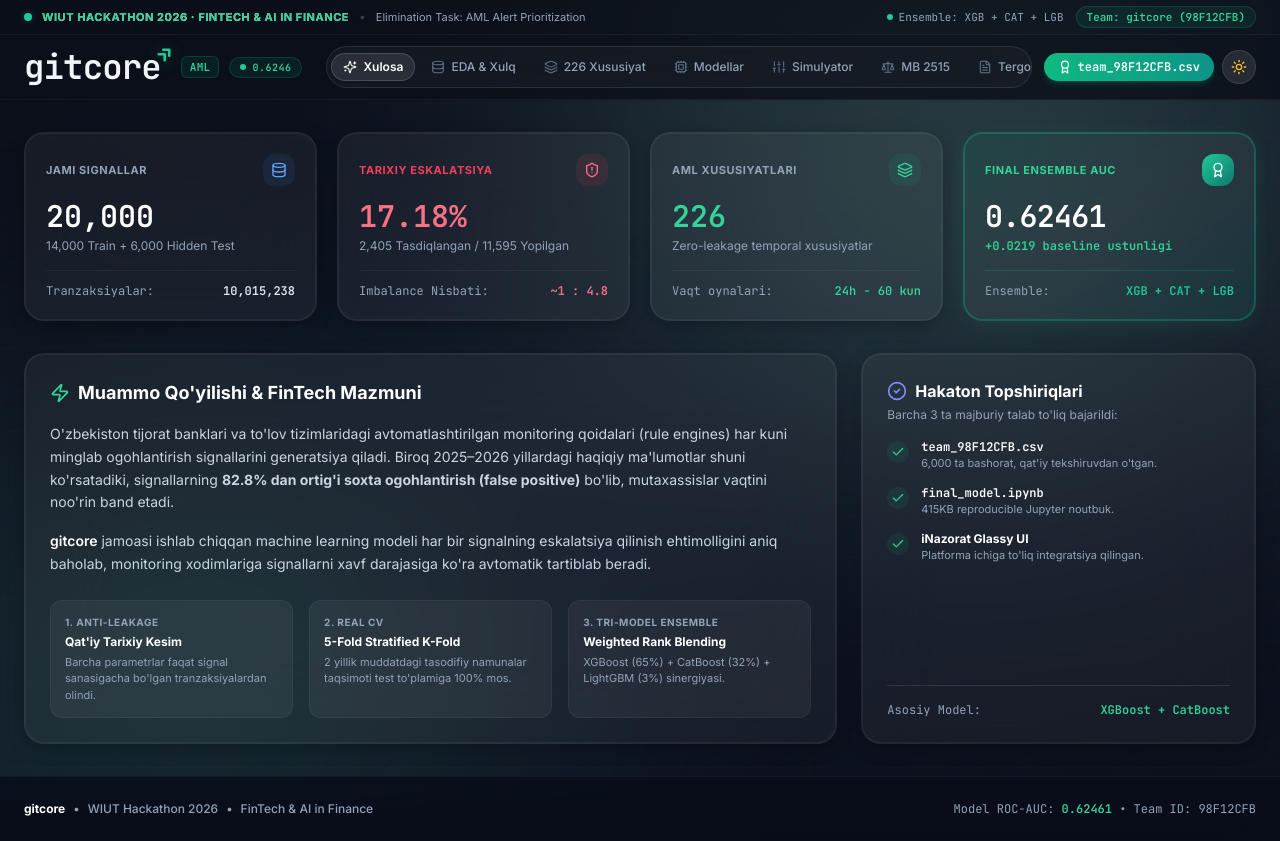
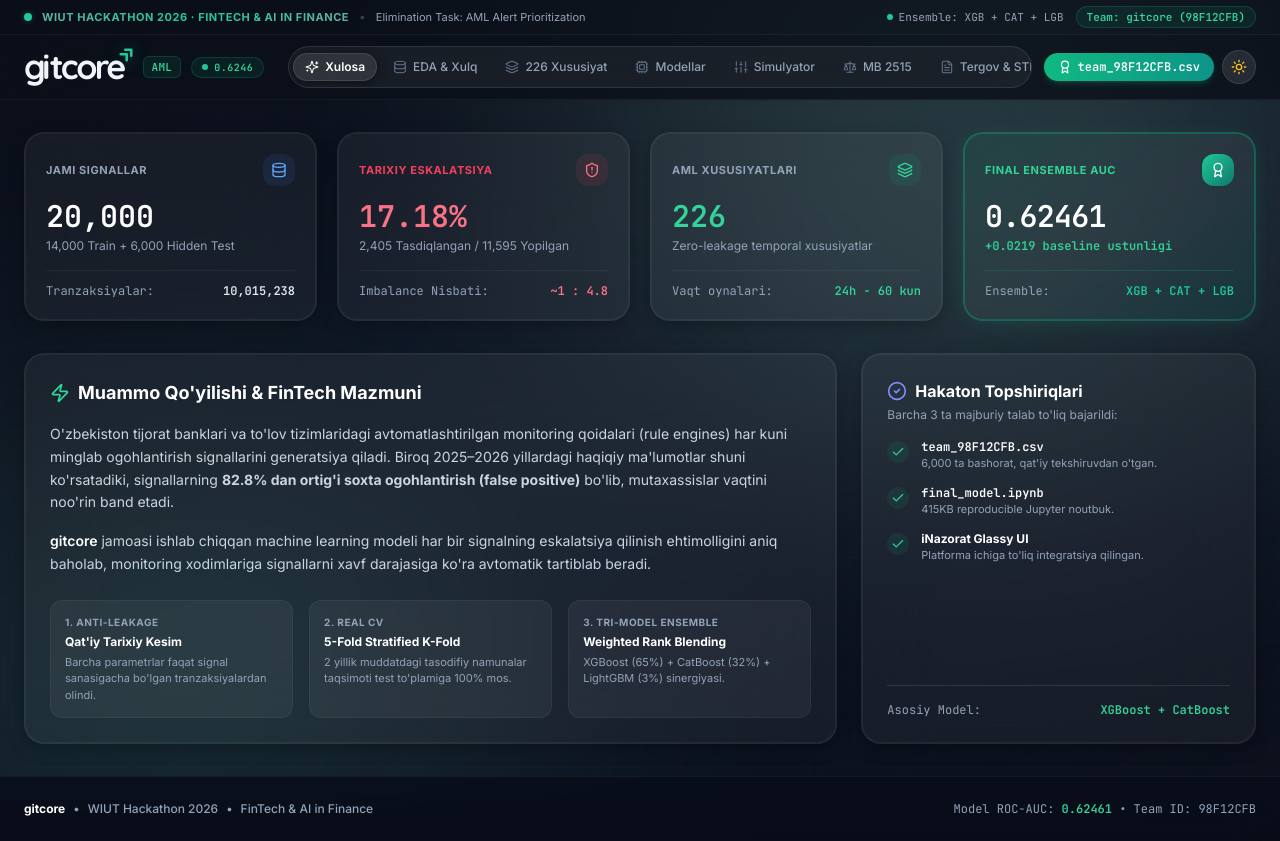
Before and after one commit to xurshidbahromov/gitcore-aml, a React (Vite) app in the folder eda-web/: page / in a window 1280 px wide. Built offline with nearby package versions, Linux system fonts and the light colour scheme.

Commit message:
feat: enhance UI components with Quicksand font, shiny text animation, and theme-aware tooltips

```diff
--- a/eda-web/src/App.tsx
+++ b/eda-web/src/App.tsx
@@ -265,7 +265,7 @@ export default function App() {
             >
               <div className="relative inline-flex items-center">
                 <span
-                  className="font-bold tracking-tight text-slate-800 dark:text-slate-100 leading-none text-[28px] sm:text-[34px] transition-colors"
+                  className="font-bold font-quicksand tracking-tight text-slate-800 dark:text-slate-100 leading-none text-[28px] sm:text-[34px] transition-colors"
                   style={{ fontFamily: "'Quicksand', sans-serif" }}
                 >
                   <DecryptedText
@@ -273,8 +273,8 @@ export default function App() {
                     trigger={logoKey}
                     speed={28}
                     maxIterations={12}
-                    className="font-bold tracking-tight text-slate-800 dark:text-slate-100 inline"
-                    encryptedClassName="text-[#20c997] font-mono drop-shadow-[0_0_8px_rgba(32,201,151,0.6)]"
+                    className="font-bold font-quicksand tracking-tight text-slate-800 dark:text-slate-100 inline"
+                    encryptedClassName="text-[#20c997] font-quicksand drop-shadow-[0_0_6px_rgba(32,201,151,0.5)]"
                   />
                 </span>
 
@@ -633,6 +633,7 @@ export default function App() {
                           boxShadow: isDark ? '0 10px 30px rgba(0,0,0,0.5)' : '0 10px 30px rgba(0,0,0,0.06)',
                           color: isDark ? '#f1f5f9' : '#0f172a'
                         }}
+                        labelStyle={{ color: isDark ? '#f1f5f9' : '#0f172a', fontWeight: 700, marginBottom: '4px' }}
                         itemStyle={{ color: isDark ? '#f1f5f9' : '#0f172a' }}
                       />
                       <Bar dataKey="normal" fill="#3b82f6" name="Tarixiy fon" radius={[4, 4, 0, 0]} />
@@ -663,6 +664,7 @@ export default function App() {
                           boxShadow: isDark ? '0 10px 30px rgba(0,0,0,0.5)' : '0 10px 30px rgba(0,0,0,0.06)',
                           color: isDark ? '#f1f5f9' : '#0f172a'
                         }}
+                        labelStyle={{ color: isDark ? '#f1f5f9' : '#0f172a', fontWeight: 700, marginBottom: '4px' }}
                         itemStyle={{ color: isDark ? '#f1f5f9' : '#0f172a' }}
                       />
                       <Bar dataKey="percentage" fill="#10b981" radius={[4, 4, 0, 0]} name="Ulush %" />
@@ -714,12 +716,25 @@ export default function App() {
                     data={filteredFeatures}
                     margin={{ top: 10, right: 30, left: 140, bottom: 10 }}
                   >
-                    <CartesianGrid strokeDasharray="3 3" stroke="#e2e8f0" strokeOpacity={0.4} horizontal={false} />
-                    <XAxis type="number" stroke="#64748b" fontSize={11} unit="%" />
-                    <YAxis dataKey="name" type="category" stroke="#64748b" fontSize={11} tickLine={false} width={135} />
+                    <CartesianGrid strokeDasharray="3 3" stroke={isDark ? "rgba(255,255,255,0.06)" : "#e2e8f0"} strokeOpacity={0.7} horizontal={false} />
+                    <XAxis type="number" stroke={isDark ? "#94a3b8" : "#64748b"} fontSize={11} unit="%" />
+                    <YAxis dataKey="name" type="category" stroke={isDark ? "#94a3b8" : "#64748b"} fontSize={11} tickLine={false} width={135} />
                     <Tooltip
                       formatter={(val: any) => [`${val}%`, 'Ahamiyati']}
-                      contentStyle={{ borderRadius: '12px' }}
+                      contentStyle={{
+                        backgroundColor: isDark ? '#0f172a' : '#ffffff',
+                        borderColor: isDark ? 'rgba(255,255,255,0.1)' : '#f1f2f4',
+                        borderRadius: '14px',
+                        boxShadow: isDark ? '0 10px 30px rgba(0,0,0,0.5)' : '0 10px 30px rgba(0,0,0,0.06)',
+                        color: isDark ? '#f1f5f9' : '#0f172a'
+                      }}
+                      labelStyle={{
+                        color: isDark ? '#f1f5f9' : '#0f172a',
+                        fontWeight: 700,
+                        fontSize: '13px',
+                        marginBottom: '4px'
+                      }}
+                      itemStyle={{ color: isDark ? '#34d399' : '#059669', fontWeight: 600 }}
                     />
                     <Bar dataKey="importance" fill="#10b981" radius={[0, 4, 4, 0]}>
                       {filteredFeatures.map((entry, index) => (
@@ -764,10 +779,25 @@ export default function App() {
                 <div className="h-80">
                   <ResponsiveContainer width="100%" height="100%">
                     <LineChart data={rocCurveData} margin={{ top: 10, right: 10, left: -20, bottom: 0 }}>
-                      <CartesianGrid strokeDasharray="3 3" stroke="#e2e8f0" strokeOpacity={0.4} />
-                      <XAxis dataKey="fpr" stroke="#64748b" fontSize={11} domain={[0, 1]} />
-                      <YAxis stroke="#64748b" fontSize={11} domain={[0, 1]} />
-                      <Tooltip contentStyle={{ borderRadius: '12px' }} />
+                      <CartesianGrid strokeDasharray="3 3" stroke={isDark ? "rgba(255,255,255,0.06)" : "#e2e8f0"} strokeOpacity={0.7} />
+                      <XAxis dataKey="fpr" stroke={isDark ? "#94a3b8" : "#64748b"} fontSize={11} domain={[0, 1]} />
+                      <YAxis stroke={isDark ? "#94a3b8" : "#64748b"} fontSize={11} domain={[0, 1]} />
+                      <Tooltip
+                        contentStyle={{
+                          backgroundColor: isDark ? '#0f172a' : '#ffffff',
+                          borderColor: isDark ? 'rgba(255,255,255,0.1)' : '#f1f2f4',
+                          borderRadius: '14px',
+                          boxShadow: isDark ? '0 10px 30px rgba(0,0,0,0.5)' : '0 10px 30px rgba(0,0,0,0.06)',
+                          color: isDark ? '#f1f5f9' : '#0f172a'
+                        }}
+                        labelStyle={{
+                          color: isDark ? '#f1f5f9' : '#0f172a',
+                          fontWeight: 700,
+                          fontSize: '13px',
+                          marginBottom: '4px'
+                        }}
+                        itemStyle={{ color: isDark ? '#f1f5f9' : '#0f172a' }}
+                      />
                       <Legend wrapperStyle={{ fontSize: '11px', paddingTop: '10px' }} />
                       <Line type="monotone" dataKey="baseline" stroke="#94a3b8" strokeDasharray="4 4" name="Tasodifiy (0.500)" dot={false} />
                       <Line type="monotone" dataKey="tpr_lgb" stroke="#10b981" name={`LightGBM (${modelMetricsData.lightgbmAUC.toFixed(4)})`} dot={false} strokeWidth={1.5} />
@@ -1739,8 +1769,8 @@ export default function App() {
 
         {/* OFFICIAL CENTRAL BANK STR (SUSPICIOUS TRANSACTION REPORT) MODAL */}
         {activeStrCase && (
-          <div className="fixed inset-0 z-50 flex items-center justify-center p-4 bg-slate-950/70 backdrop-blur-md overflow-y-auto animate-fadeIn">
-            <div className="bg-white dark:bg-[#0c1222] border-2 border-slate-300 dark:border-white/10 rounded-[24px] max-w-3xl w-full p-6 sm:p-8 shadow-2xl relative space-y-6 my-8 print:border-none print:shadow-none print:p-0">
+          <div className="fixed inset-0 z-50 flex items-center justify-center p-4 bg-slate-950/60 backdrop-blur-xl overflow-y-auto animate-fadeIn">
+            <div className="bg-white/95 dark:bg-[#0b0f19]/95 backdrop-blur-2xl border-2 border-[#f1f2f4] dark:border-white/10 rounded-[24px] max-w-3xl w-full p-6 sm:p-8 shadow-[0_20px_50px_rgba(15,23,42,0.15)] dark:shadow-[0_20px_50px_rgba(0,0,0,0.7)] relative space-y-6 my-8 print:border-none print:shadow-none print:p-0">
               {/* Close Button (Hidden on Print) */}
               <button
                 onClick={() => setActiveStrCase(null)}
--- a/eda-web/src/components/reactbits/AnimatedTabs.tsx
+++ b/eda-web/src/components/reactbits/AnimatedTabs.tsx
@@ -24,7 +24,7 @@ export const AnimatedTabs: React.FC<AnimatedTabsProps> = ({
 }) => {
   return (
     <nav
-      className={`relative flex items-center gap-1 p-1 bg-slate-100/90 dark:bg-white/[0.04] backdrop-blur-xl rounded-full border border-slate-200/80 dark:border-white/10 overflow-x-auto ${className}`}
+      className={`relative flex items-center gap-1 p-1 bg-slate-200/50 dark:bg-white/[0.06] backdrop-blur-xl rounded-full border border-[#f1f2f4] dark:border-white/10 overflow-x-auto ${className}`}
       style={{ scrollbarWidth: 'none', msOverflowStyle: 'none' }}
     >
       {tabs.map((tab) => {
@@ -45,7 +45,7 @@ export const AnimatedTabs: React.FC<AnimatedTabsProps> = ({
             {isActive && (
               <motion.div
                 layoutId="activePillIndicator"
-                className="absolute inset-0 bg-white dark:bg-white/10 rounded-full shadow-sm border border-slate-200/90 dark:border-white/15 -z-10"
+                className="absolute inset-0 bg-white dark:bg-white/10 rounded-full shadow-[0_2px_8px_rgba(0,0,0,0.06)] dark:shadow-[0_2px_12px_rgba(0,0,0,0.4)] border border-slate-200/60 dark:border-white/10 -z-10"
                 transition={{ type: 'spring', stiffness: 480, damping: 36 }}
               />
             )}
--- a/eda-web/src/components/reactbits/DecryptedText.tsx
+++ b/eda-web/src/components/reactbits/DecryptedText.tsx
@@ -10,22 +10,44 @@ interface DecryptedTextProps {
   trigger?: any;
 }
 
+// Proportional character width mapping for zero layout shift in Quicksand font
+const CHAR_WIDTH_MAP: Record<string, string> = {
+  g: '0.52em',
+  i: '0.24em',
+  t: '0.32em',
+  c: '0.46em',
+  o: '0.54em',
+  r: '0.34em',
+  e: '0.48em',
+  G: '0.62em',
+  I: '0.26em',
+  T: '0.50em',
+  C: '0.58em',
+  O: '0.64em',
+  R: '0.54em',
+  E: '0.50em',
+  A: '0.58em',
+  M: '0.74em',
+  L: '0.44em',
+};
+
 export const DecryptedText: React.FC<DecryptedTextProps> = ({
   text,
   speed = 28,
   maxIterations = 12,
-  characters = 'ABCDEFGHIJKLMNOPQRSTUVWXYZ0123456789!@#$%^&*()_+~|}{[]:;?><,./-=',
+  characters = '0123456789abcdefghijklmnopqrstuvwxyz',
   className = '',
-  encryptedClassName = 'text-[#20c997] font-mono drop-shadow-[0_0_8px_rgba(32,201,151,0.6)]',
+  encryptedClassName = 'text-[#20c997] drop-shadow-[0_0_8px_rgba(32,201,151,0.6)]',
   trigger,
 }) => {
   const [displayText, setDisplayText] = useState<string>(text);
-  const [isHovered, setIsHovered] = useState<boolean>(false);
+  const [isAnimating, setIsAnimating] = useState<boolean>(false);
   const intervalRef = useRef<any>(null);
 
   const startAnimation = () => {
     let iteration = 0;
     clearInterval(intervalRef.current);
+    setIsAnimating(true);
 
     intervalRef.current = setInterval(() => {
       setDisplayText(() =>
@@ -44,7 +66,7 @@ export const DecryptedText: React.FC<DecryptedTextProps> = ({
       if (iteration >= maxIterations) {
         clearInterval(intervalRef.current);
         setDisplayText(text);
-        setIsHovered(false);
+        setIsAnimating(false);
       }
 
       iteration++;
@@ -58,15 +80,33 @@ export const DecryptedText: React.FC<DecryptedTextProps> = ({
 
   return (
     <span
-      className={`inline-block font-mono cursor-pointer transition-colors duration-150 select-none ${className} ${
-        isHovered ? encryptedClassName : ''
-      }`}
+      className={`inline-flex items-baseline cursor-pointer select-none font-quicksand ${className}`}
       onMouseEnter={() => {
-        setIsHovered(true);
         startAnimation();
       }}
     >
-      {displayText}
+      {displayText.split('').map((char, index) => {
+        const originalChar = text[index] || char;
+        const isEncrypted = isAnimating && char !== originalChar;
+        const slotWidth = CHAR_WIDTH_MAP[originalChar] || '0.5em';
+
+        return (
+          <span
+            key={index}
+            className={`inline-block text-center transition-colors duration-75 ${
+              isEncrypted ? encryptedClassName : ''
+            }`}
+            style={{
+              width: slotWidth,
+              minWidth: slotWidth,
+              maxWidth: slotWidth,
+              overflow: 'visible',
+            }}
+          >
+            {char}
+          </span>
+        );
+      })}
     </span>
   );
 };
--- a/eda-web/src/components/reactbits/ShinyText.tsx
+++ b/eda-web/src/components/reactbits/ShinyText.tsx
@@ -17,17 +17,12 @@ export const ShinyText: React.FC<ShinyTextProps> = ({
 
   return (
     <span
-      className={`inline-block bg-clip-text text-transparent ${
+      className={`inline-block transition-colors ${
         disabled
           ? 'text-slate-400'
-          : 'bg-gradient-to-r from-slate-400 via-white to-slate-400 dark:from-slate-400 dark:via-white dark:to-slate-400 animate-shine'
+          : 'shiny-text-animated'
       } ${className}`}
       style={{
-        backgroundImage: disabled
-          ? 'none'
-          : 'linear-gradient(120deg, rgba(255, 255, 255, 0.4) 0%, rgba(255, 255, 255, 1) 50%, rgba(255, 255, 255, 0.4) 100%)',
-        backgroundSize: '200% 100%',
-        WebkitBackgroundClip: 'text',
         animationDuration,
       }}
     >
--- a/eda-web/src/index.css
+++ b/eda-web/src/index.css
@@ -1,3 +1,5 @@
+@import url('https://fonts.googleapis.com/css2?family=Quicksand:wght@500;600;700;800&display=swap');
+
 @tailwind base;
 @tailwind components;
 @tailwind utilities;
@@ -136,3 +138,81 @@
 .animate-shine {
   animation: shine 5s linear infinite;
 }
+
+/* Shiny Text Animation for Light and Dark Modes */
+@keyframes shiny-sweep {
+  0% {
+    background-position: 200% 0;
+  }
+  100% {
+    background-position: -200% 0;
+  }
+}
+
+.shiny-text-animated {
+  background: linear-gradient(120deg, #1e293b 0%, #059669 45%, #20c997 50%, #1e293b 100%);
+  background-size: 200% 100%;
+  -webkit-background-clip: text;
+  background-clip: text;
+  -webkit-text-fill-color: transparent;
+  animation: shiny-sweep 4s linear infinite;
+}
+
+.dark .shiny-text-animated {
+  background: linear-gradient(120deg, rgba(255, 255, 255, 0.6) 0%, #20c997 50%, rgba(255, 255, 255, 0.6) 100%);
+  background-size: 200% 100%;
+  -webkit-background-clip: text;
+  background-clip: text;
+  -webkit-text-fill-color: transparent;
+  animation: shiny-sweep 4s linear infinite;
+}
+
+/* Recharts Tooltip Theme-Aware Polish (Image 1 fix) */
+.recharts-default-tooltip {
+  border-radius: 14px !important;
+  padding: 10px 14px !important;
+  backdrop-filter: blur(16px) !important;
+  box-shadow: 0 10px 30px -4px rgba(0, 0, 0, 0.1) !important;
+}
+
+.dark .recharts-default-tooltip {
+  box-shadow: 0 14px 40px -4px rgba(0, 0, 0, 0.6) !important;
+}
+
+.recharts-tooltip-label {
+  color: #0f172a !important;
+  font-weight: 700 !important;
+  font-size: 13px !important;
+  margin-bottom: 6px !important;
+  font-family: inherit !important;
+  letter-spacing: -0.01em !important;
+}
+
+.dark .recharts-tooltip-label {
+  color: #f1f5f9 !important;
+}
+
+.recharts-tooltip-item-name,
+.recharts-tooltip-item-unit,
+.recharts-tooltip-item-separator {
+  color: #059669 !important;
+  font-weight: 600 !important;
+}
+
+.dark .recharts-tooltip-item-name,
+.dark .recharts-tooltip-item-unit,
+.dark .recharts-tooltip-item-separator {
+  color: #20c997 !important;
+  font-weight: 600 !important;
+}
+
+.recharts-tooltip-item-value {
+  color: #059669 !important;
+  font-weight: 700 !important;
+  font-family: 'JetBrains Mono', monospace !important;
+}
+
+.dark .recharts-tooltip-item-value {
+  color: #34d399 !important;
+  font-weight: 700 !important;
+}
--- a/eda-web/tailwind.config.js
+++ b/eda-web/tailwind.config.js
@@ -25,6 +25,7 @@ export default {
       fontFamily: {
         sans: ['Inter', 'system-ui', 'sans-serif'],
         mono: ['JetBrains Mono', 'Fira Code', 'monospace'],
+        quicksand: ['Quicksand', 'sans-serif'],
       }
     },
   },
```
